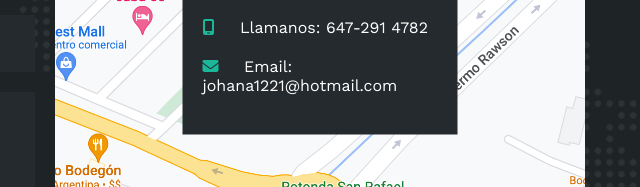
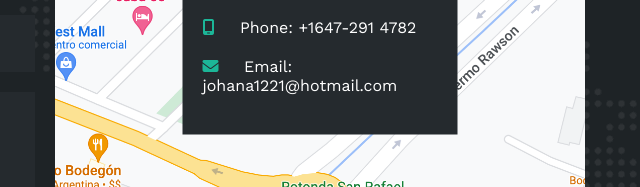
Before and after one commit to Johana101445658/portfolio-johana, a plain HTML site: page index.html in a window 1280 px wide. Shown: the part 3559-3746 px from the top of the page, 595-1235 px from the left. Drawn offline with nearby package versions, Linux system fonts and the light colour scheme.

Commit message:
Update index.html

```diff
--- a/index.html
+++ b/index.html
@@ -321,7 +321,7 @@
                             </li>
                             <li>
                                 <i class="fa-solid fa-mobile-screen"></i>
-                                Llamanos: 647-291 4782
+                                Phone: +1647-291 4782
                             </li>
                             <li>
                                 <i class="fa-solid fa-envelope"></i>
```
